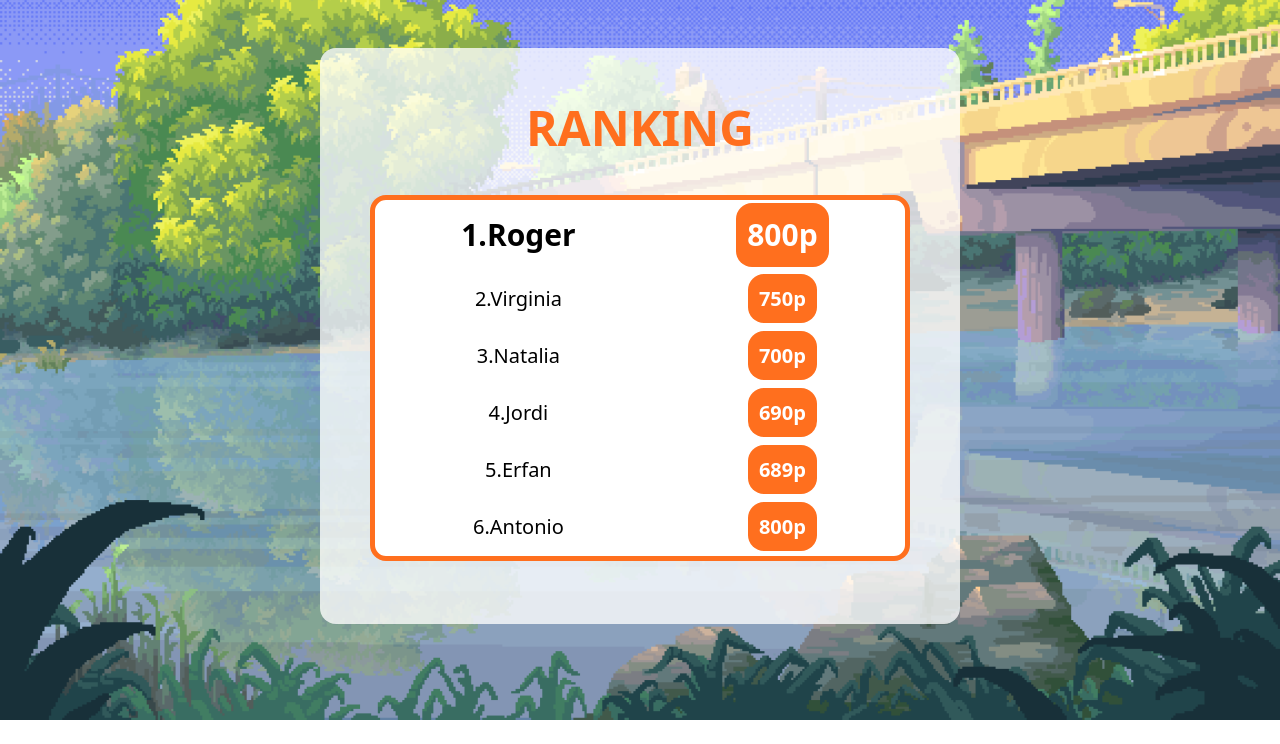
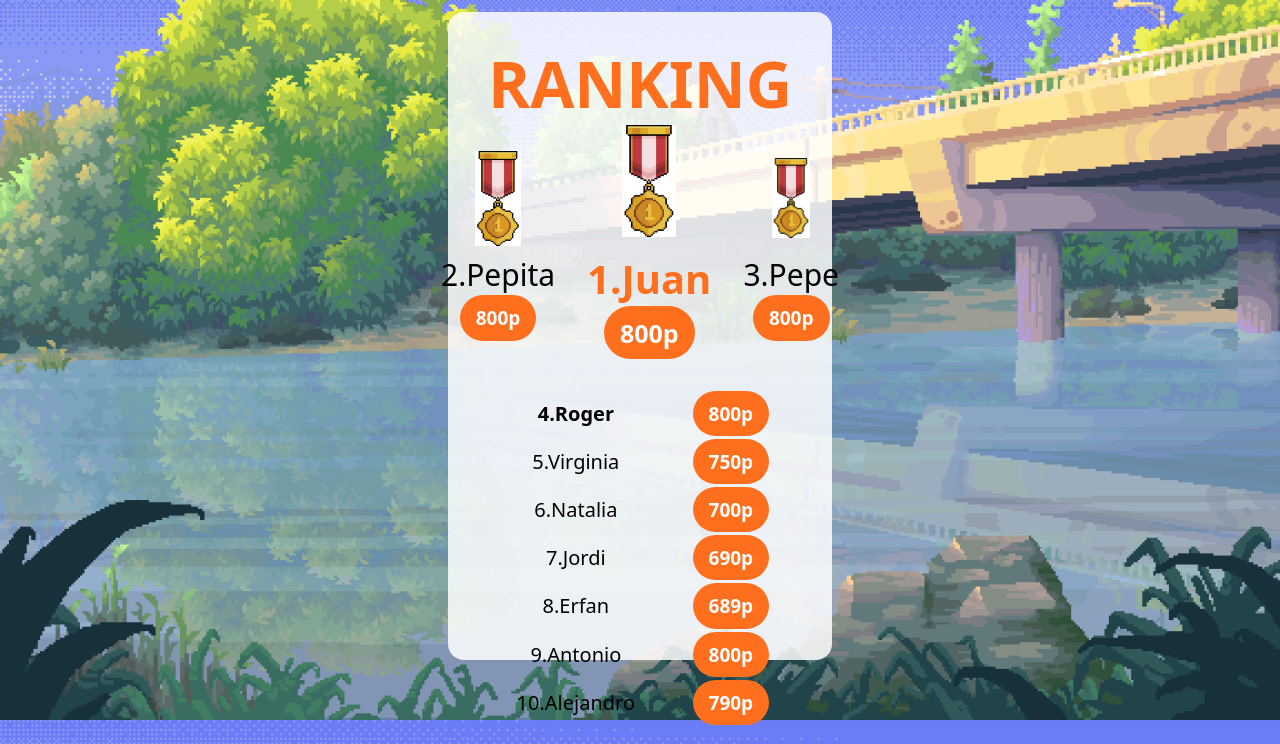
Before and after one commit to jorditus99/cient-fiks, a PHP site: page /ranquing.html in a window 1280 px wide. Shown: the part 80-824 px from the top of the page. Before the commit the page ends 800 px from the top, so only its background shows below. Run offline with PHP 8.4, Linux system fonts and the light colour scheme; some libraries are stand-ins or nearby versions.

Commit message:
changesss
changesss

```diff
--- a/ranquing.html
+++ b/ranquing.html
@@ -35,34 +35,57 @@
   <div class="container">
     <div class="ranking-container">
 
-        <h1 class="ranking-title">RANKING</h1>
+        <div class="ranking">
 
-        <div class="ranking">
+          <h1 class="ranking-title">RANKING</h1>
+
+            <div class="ranking-icons">
+              <div>
+                  <img class="icon" src="/img/gold_medal.png">
+                  <p>2.Pepita</p>
+                  <span>800p</span>
+              </div>
+              <div id="number-one">
+                  <img class="icon" src="/img/gold_medal.png">
+                  <p>1.Juan</p>
+                  <span>800p</span>
+              </div>
+              <div>
+                  <img class="icon" src="/img/gold_medal.png">
+                  <p>3.Pepe</p>
+                  <span>800p</span>
+              </div>
+            </div>
+
             <table>
                 <tr>
-                  <th>1.Roger</th>
+                  <th>4.Roger</th>
                   <th><span>800p</span></th>
                 </tr>
                 <tr>
-                  <td>2.Virginia</td>
+                  <td>5.Virginia</td>
                   <td><span>750p</span></td>
                 </tr>
                 <tr>
-                  <td>3.Natalia</td>
+                  <td>6.Natalia</td>
                   <td><span>700p</span></td>
                 </tr>
                 <tr>
-                    <td>4.Jordi</td>
+                    <td>7.Jordi</td>
                     <td><span>690p</span></td>
                 </tr>
                 <tr>
-                    <td>5.Erfan</td>
+                    <td>8.Erfan</td>
                     <td><span>689p</span></td>
                 </tr>
                 <tr>
-                    <td>6.Antonio</td>
+                    <td>9.Antonio</td>
                     <td><span>800p</span></td>
                 </tr>
+                <tr>
+                  <td>10.Alejandro</td>
+                  <td><span>790p</span></td>
+              </tr>
               </table>
         </div>
 
--- a/styles/styles.css
+++ b/styles/styles.css
@@ -16,7 +16,8 @@ html, body {
 
 h1 {
     font-size: 4rem;
-    color: var(--naranja)
+    color: var(--naranja);
+    line-height: 1;
 }
 
 .navbar {
@@ -167,60 +168,106 @@ button {
     height: 90%;
 }
 
-/* RANKING */
+/* -----------------------------------RANKING------------------------------------------- */
 
 
 .ranking-container {
     display: flex;
     flex-direction: column; /* Stack children vertically */
     align-items: center; /* Center the content horizontally within the container */
-    width: 50%; /* Control the width of the ranking container */
-    height: 80%;
+    width: 30%; /* Control the width of the ranking container */
+    height: 90%;
     padding: 20px;
     border-radius: 1rem;
-    background-color: rgba(255, 255, 255, 0.781);
+    background-color: rgba(255, 255, 255, 0.849);
+    /* background-color: white; */
     margin-bottom: 3rem;
 }
 
 .ranking-title {
-    margin-bottom: 20px; /* Adds space between the title and the table */
-    font-size: 3rem;
-    color: var(--naranja); /* Set the color for the title */
+    text-align: center;     /* Centra el texto dentro de su contenedor */
+    width: 100%;            /* Asegura que ocupe todo el ancho del contenedor */
+    margin: 0 auto;         /* Asegura que no tenga márgenes laterales */
 }
 
+
   .ranking {
-    display: flex;              /* Activamos Flexbox */
-    justify-content: center;    /* Centra la tabla horizontalmente */
-    width: 100%;                /* Asegura que el contenedor ocupe todo el ancho */
-    margin-top: 20px;           /* Espacio arriba (opcional) */
+    display: flex;                /* Activa Flexbox */
+    flex-direction: column;       /* Apila los hijos en una columna */
+    justify-content: flex-start;  /* Asegura que se mantengan al inicio */
+    align-items: center;          /* Centra los hijos horizontalmente */
+    width: 100%;                  /* Asegura que ocupe todo el ancho */
+    margin-top: 20px;             /* Espacio superior (opcional) */
     text-align: center;
 }
 
 
   .ranking table {
-    border: 5px solid var(--naranja);
     font-size: 20px;
-    background-color: white;
-    border-radius: 1rem;
-    width: 90%;
+    /* background-color: white; */
+    width: 100%;
     justify-content: center;
-  }
-
-  .ranking th {
-    font-size: 30px;
-  }
-
-  .ranking th, td {
-    /* border: 5px solid var(--naranja); */
-    /* background-color: rgba(255, 255, 255, 0.808); */
-    border-radius: 0.5rem;
     padding: 1rem;
   }
 
-  span {
+
+  .ranking th, td {
+    border-radius: 0.5rem;
+    padding: 0.7rem;
+  }
+
+  .ranking-container span {
+    font-size: 19px;
     font-weight: bold;
     color: white;
     background-color: #FF6F1E;
-    padding: 0.7rem;
-    border-radius: 1rem;
+    padding: 0.6rem;
+    padding-left: 1rem;
+    padding-right: 1rem;
+    border-radius: 2rem;
   }
+
+  .ranking-icons {
+    display: flex;                /* Activa Flexbox para los hijos */
+    justify-content: center;      /* Centra los hijos horizontalmente */
+    align-items: center;          /* Alinea los hijos verticalmente */
+    margin-bottom: 1rem;          /* Espacio entre los íconos y la tabla */
+    height: 15rem;
+    gap: 1rem;
+}
+
+
+.ranking-icons img {
+    width: 7rem;   /* Set desired width */
+    height: 7rem;  /* Set desired height to match */
+    gap: 10rem;
+    object-fit: contain; /* Ensures images maintain aspect ratio */
+    width: 40%;
+}
+
+.ranking-title {
+    margin: 0;
+}
+
+.ranking-icons p {
+    font-size: 30px;
+    margin: 0;
+    margin-bottom: 1rem;
+}
+
+
+#number-one p {
+    font-weight: bold;
+    font-size: 40px;
+    margin: 1rem;
+    color: #FF6F1E;
+    background-color: rgba(0, 0, 0, 0);
+}
+
+#number-one span {
+    font-size: 25px;
+}
+
+#number-one img {
+    width: 100%;
+}
```
Also changed, not shown: img/gold_medal.png (added). Lines whose indentation alone changed are shown as unchanged.
